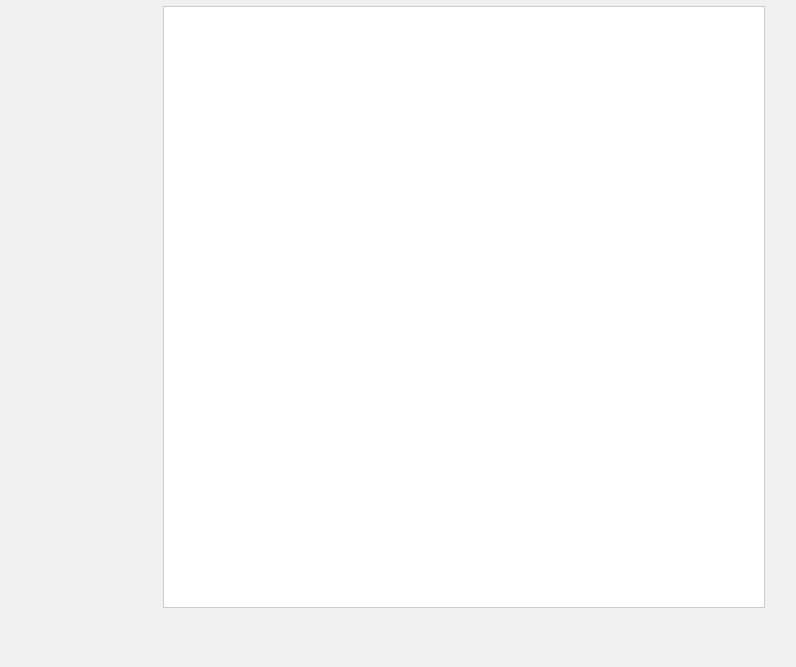
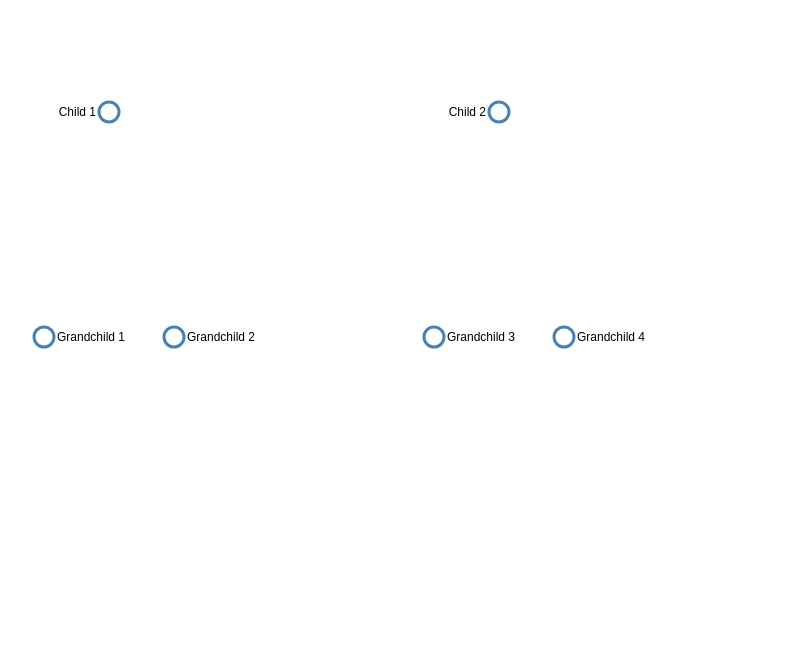
Before and after one commit to fractastical/truthchain, a plain HTML site: page index.html in a window 1280 px wide. Shown: the part 133-800 px from the top of the page, without its empty margins (176-972 px from the left). Drawn offline with nearby package versions, Linux system fonts and the light colour scheme.

Commit message:
works but mismatch between nodes and tree

```diff
--- a/index.html
+++ b/index.html
@@ -3,15 +3,92 @@
 <head>
     <meta charset="UTF-8">
     <meta name="viewport" content="width=device-width, initial-scale=1.0">
-    <title>Truthchain Tree Visualization</title>
-    <link rel="stylesheet" href="styles.css">
+    <title>Dynamic Tree Visualization</title>
+    <script src="https://d3js.org/d3.v6.min.js"></script>
+    <style>
+        body {
+            font-family: Arial, sans-serif;
+            margin: 0;
+            padding: 0;
+        }
+        .node circle {
+            fill: #fff;
+            stroke: steelblue;
+            stroke-width: 3px;
+        }
+        .node text {
+            font: 12px sans-serif;
+        }
+        .link {
+            fill: none;
+            stroke: #ccc;
+            stroke-width: 2px;
+        }
+    </style>
 </head>
 <body>
-    <div class="container">
-        <h1>Fractal Fern Visualization</h1>
-        <div id="fern"></div>
-    </div>
-    <script src="https://d3js.org/d3.v7.min.js"></script>
-    <script src="tree.js"></script>
+    <script>
+        const treeData = {
+            "name": "Root",
+            "children": [
+                {
+                    "name": "Child 1",
+                    "children": [
+                        {"name": "Grandchild 1"},
+                        {"name": "Grandchild 2"}
+                    ]
+                },
+                {
+                    "name": "Child 2",
+                    "children": [
+                        {"name": "Grandchild 3"},
+                        {"name": "Grandchild 4"}
+                    ]
+                }
+            ]
+        };
+
+        const margin = {top: 20, right: 90, bottom: 30, left: 90};
+        const width = 960 - margin.left - margin.right;
+        const height = 500 - margin.top - margin.bottom;
+
+        const svg = d3.select("body").append("svg")
+            .attr("width", width + margin.right + margin.left)
+            .attr("height", height + margin.top + margin.bottom)
+            .append("g")
+            .attr("transform", `translate(${margin.left},${margin.top})`);
+
+        const treemap = d3.tree().size([width, height]);
+        const root = d3.hierarchy(treeData, d => d.children);
+        root.x0 = 0;
+        root.y0 = height / 2;
+
+        const nodes = treemap(root);
+        const links = nodes.descendants().slice(1);
+
+        const node = svg.selectAll('g.node')
+            .data(nodes.descendants())
+            .enter().append('g')
+            .attr('class', 'node')
+            .attr("transform", d => `translate(${d.x},${d.y})`);
+
+        node.append('circle')
+            .attr('r', 10);
+
+        node.append('text')
+            .attr("dy", ".35em")
+            .attr("x", d => d.children ? -13 : 13)
+            .attr("text-anchor", d => d.children ? "end" : "start")
+            .text(d => d.data.name);
+
+        svg.selectAll('.link')
+            .data(links)
+            .enter().append('path')
+            .attr('class', 'link')
+            .attr('d', d3.linkHorizontal()
+                .x(d => d.x)
+                .y(d => d.y)
+            );
+    </script>
 </body>
 </html>
```
